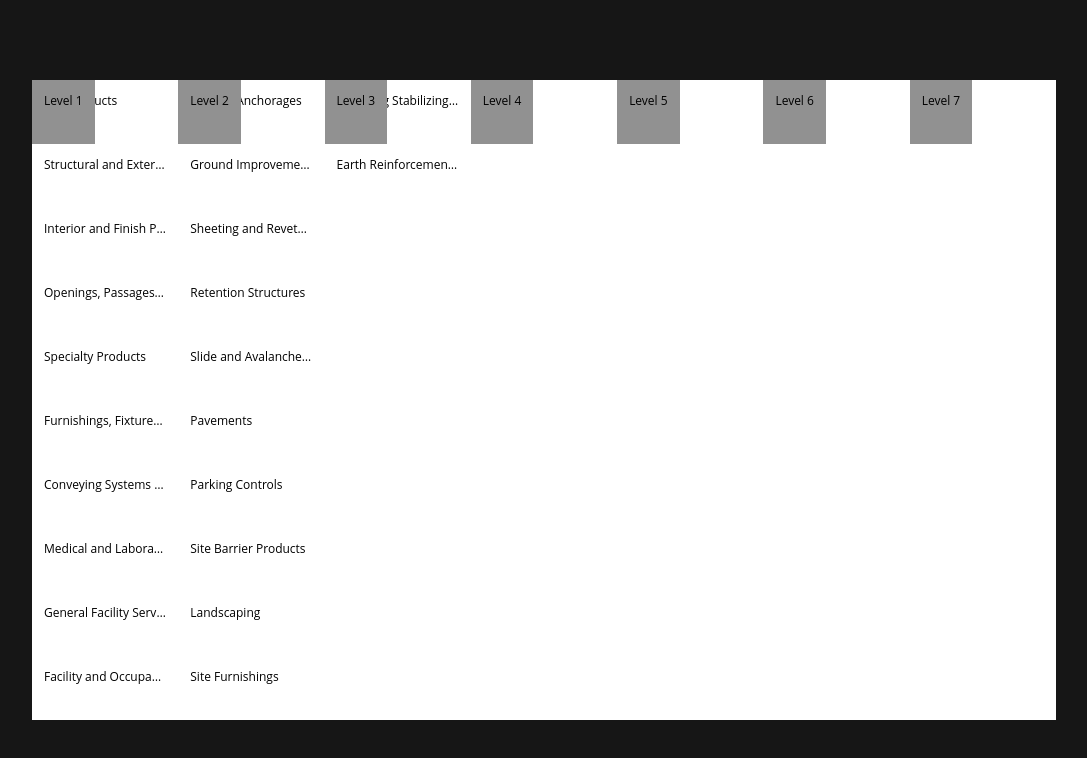
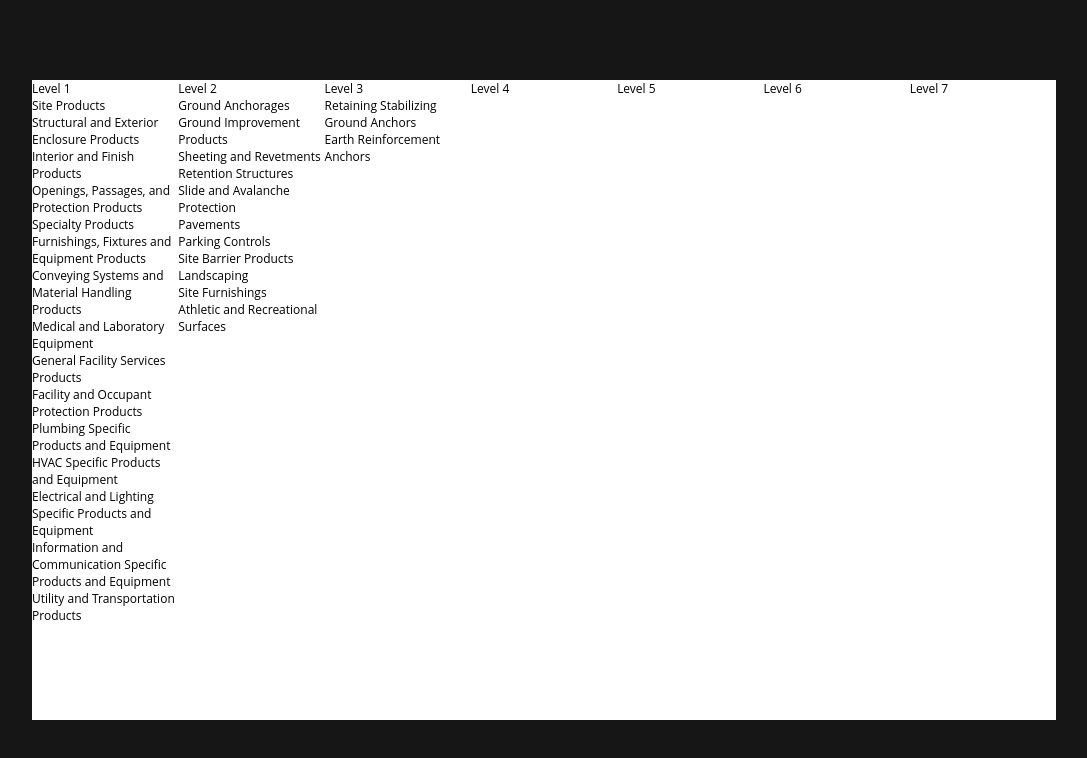
Before and after one commit to zmm2025/react-testing-app, a React (Create React App) app: page / in a window 1280 px wide. Shown: the top 758 px of the page, without its empty margins (96-1183 px from the left). Built offline with nearby package versions, Linux system fonts and the light colour scheme.

Commit message:
More style work

```diff
--- a/src/assets/styles/class-selector.css
+++ b/src/assets/styles/class-selector.css
@@ -1,28 +1,43 @@
 .class-selector {
     /* Layout */
     display: flex;
-    height: 80%;
+    height: 80vh;
+    width: 80vw;
     overflow-x: scroll;
     overflow-y: hidden;
-    width: 80%;
 
     /* Appearance */
     background: var(--neutral-0, #ffffff);
+}
 
 .column {
+    /* Layout */
     width: 33%;
-        overflow-y: scroll;
 }
 
-    .header-cell {
+.header {
+    /* Layout */
+    height: 40px;
+    padding: 12px;
+
+    /* Appearance */
     background: var(--neutral-400, #919191);
-        padding: 12px;
-        height: 40px;
-        position: fixed;
     }
 
+.body {
+    overflow-y: scroll;
 
-    .cell {
+    /* Hide scrollbar - IE, Edge, Firefox */
+    -ms-overflow-style: none;
+    scrollbar-width: none;
+}
+
+/* Hide scrollbar - Chrome, Safari, Opera */
+.column::-webkit-scrollbar {
+    display: none;
+}
+
+.body-cell {
     /* Layout */
     height: 40px;
     overflow: hidden;
@@ -32,12 +47,13 @@
     text-overflow: ellipsis;
     white-space: nowrap;
 }
-}
 
-.cell:hover {
+.body-cell:hover {
+    /* Appearance */
     background-color: var(--neutral-100, #e2e2e2);
 }
 
-.cell:active {
+.body-cell:active {
+    /* Appearance */
     background-color: var(--neutral-200, #c7c7c7);
 }
```
Lines whose indentation alone changed are shown as unchanged.
